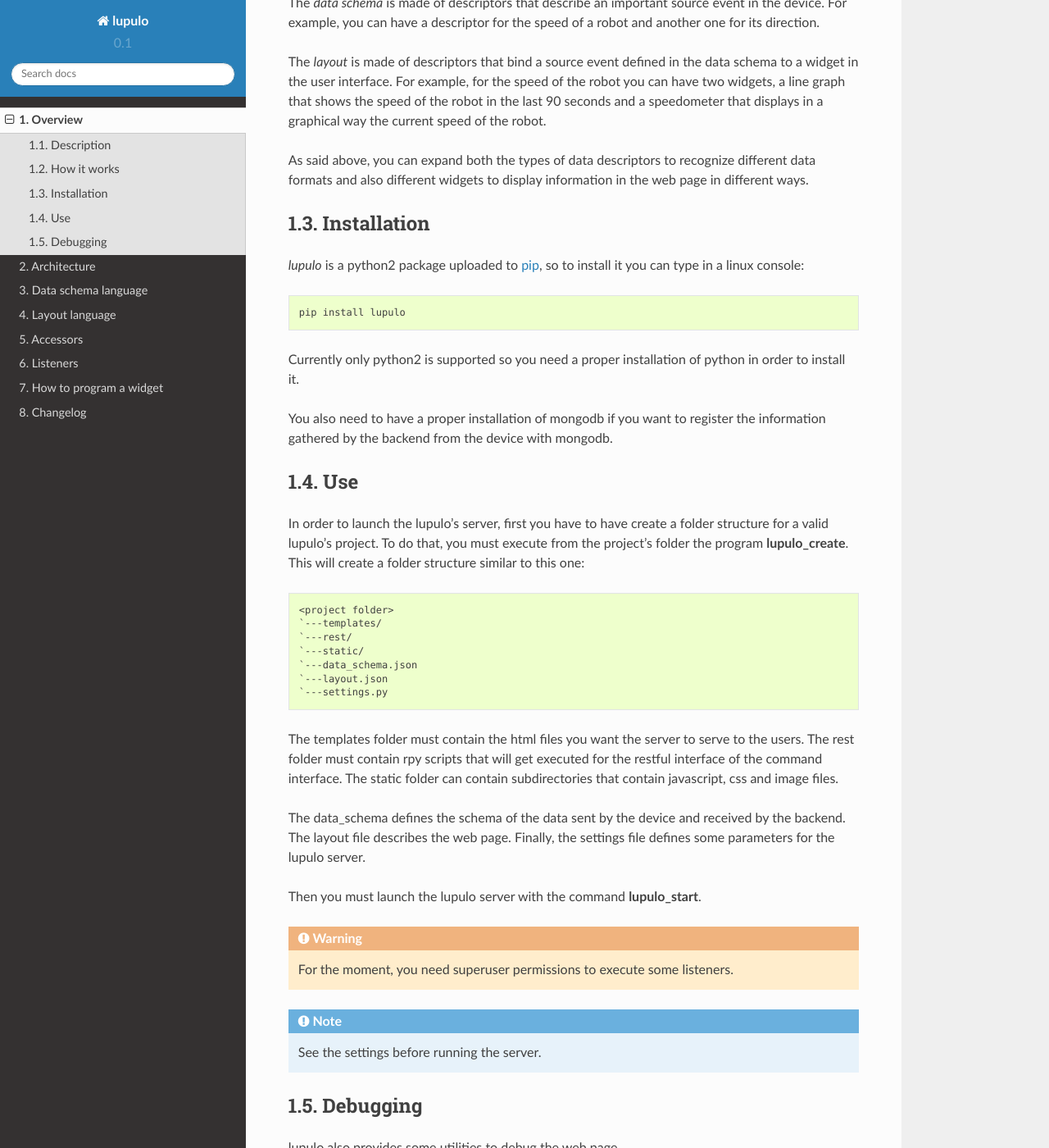
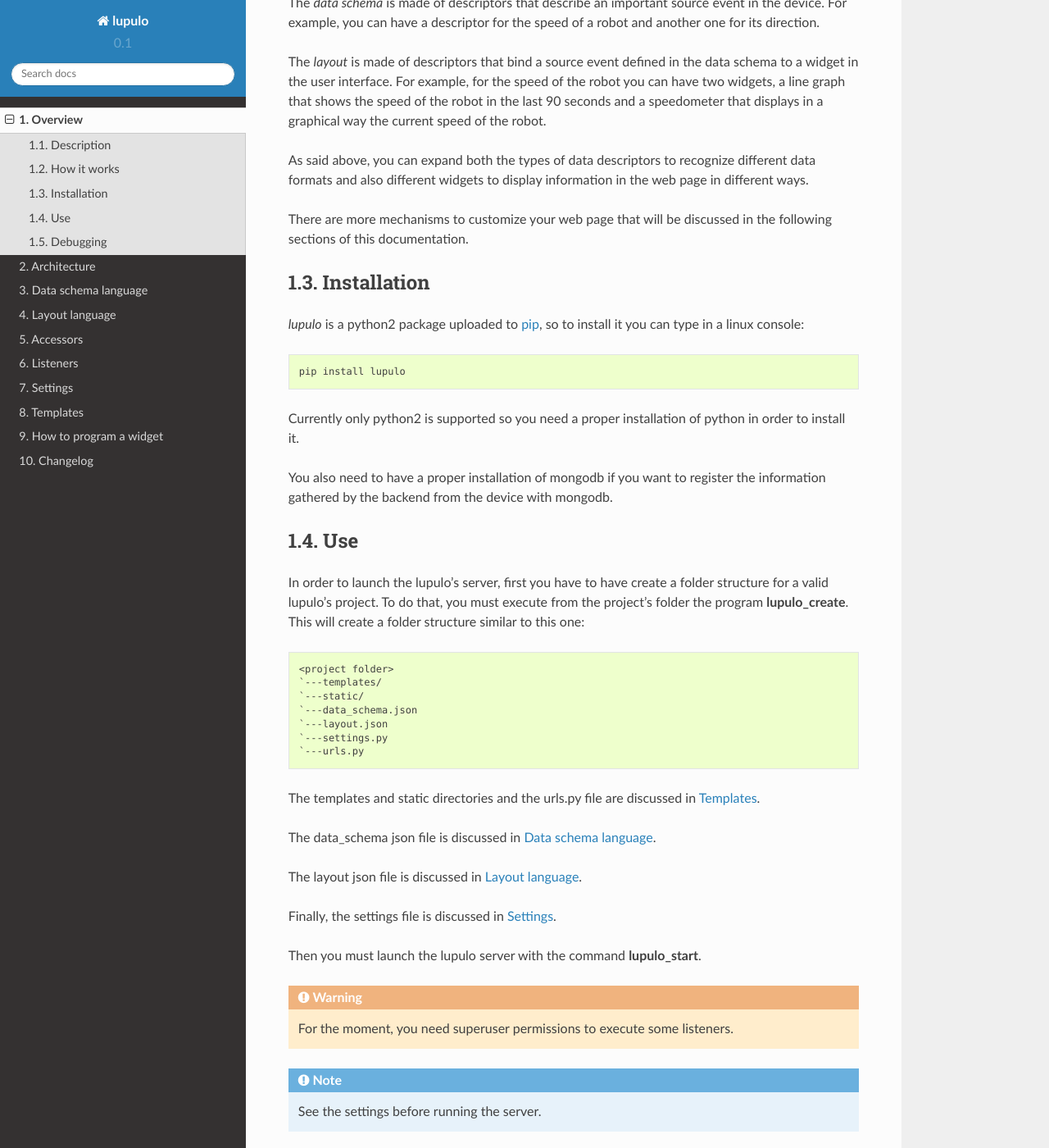
Before and after one commit to kudrom/lupulo, a Sphinx documentation site: the page built from docs/overview.rst, in a window 1280 px wide and 1400 px high, scrolled down 1816 px. Shown: the whole window at 82% size. Built offline with Sphinx 7.4.7 and the Read the Docs theme 2.0.0, drawn with Linux system fonts in a browser that asks for light colours.

Commit message:
Docs updated

```diff
--- a/docs/index.rst
+++ b/docs/index.rst
@@ -18,6 +18,8 @@ Contents:
    layout_language.rst
    accessors.rst
    listeners.rst
+   settings.rst
+   templates.rst
    how_to_widget.rst
    changelog.rst
 
--- a/docs/layout_language.rst
+++ b/docs/layout_language.rst
@@ -1,3 +1,5 @@
+.. _layout:
+
 Layout language
 ===============
 
--- a/docs/overview.rst
+++ b/docs/overview.rst
@@ -96,6 +96,9 @@ As said above, you can expand both the types of data descriptors to recognize
 different data formats and also different widgets to display information in the
 web page in different ways.
 
+There are more mechanisms to customize your web page that will be discussed in
+the following sections of this documentation.
+
 Installation
 ------------
 
@@ -121,20 +124,20 @@ structure similar to this one::
 
     <project folder>
     `---templates/
-    `---rest/
     `---static/
     `---data_schema.json
     `---layout.json
     `---settings.py
+    `---urls.py
 
-The templates folder must contain the html files you want the server to serve to
-the users. The rest folder must contain rpy scripts that will get executed for
-the restful interface of the command interface. The static folder can contain
-subdirectories that contain javascript, css and image files.
+The templates and static directories and the urls.py file are discussed in
+:ref:`templates`.
 
-The data_schema defines the schema of the data sent by the device and received
-by the backend. The layout file describes the web page. Finally, the settings
-file defines some parameters for the lupulo server.
+The data_schema json file is discussed in :ref:`data-schema-language`.
+
+The layout json file is discussed in :ref:`layout`.
+
+Finally, the settings file is discussed in :ref:`settings`.
 
 Then you must launch the lupulo server with the command **lupulo_start**.
 
```
Also changed, not shown: docs/listeners.rst (+11 -4 lines), docs/settings.rst (added, +17 -0 lines), docs/templates.rst (added, +67 -0 lines), 2 other files.
